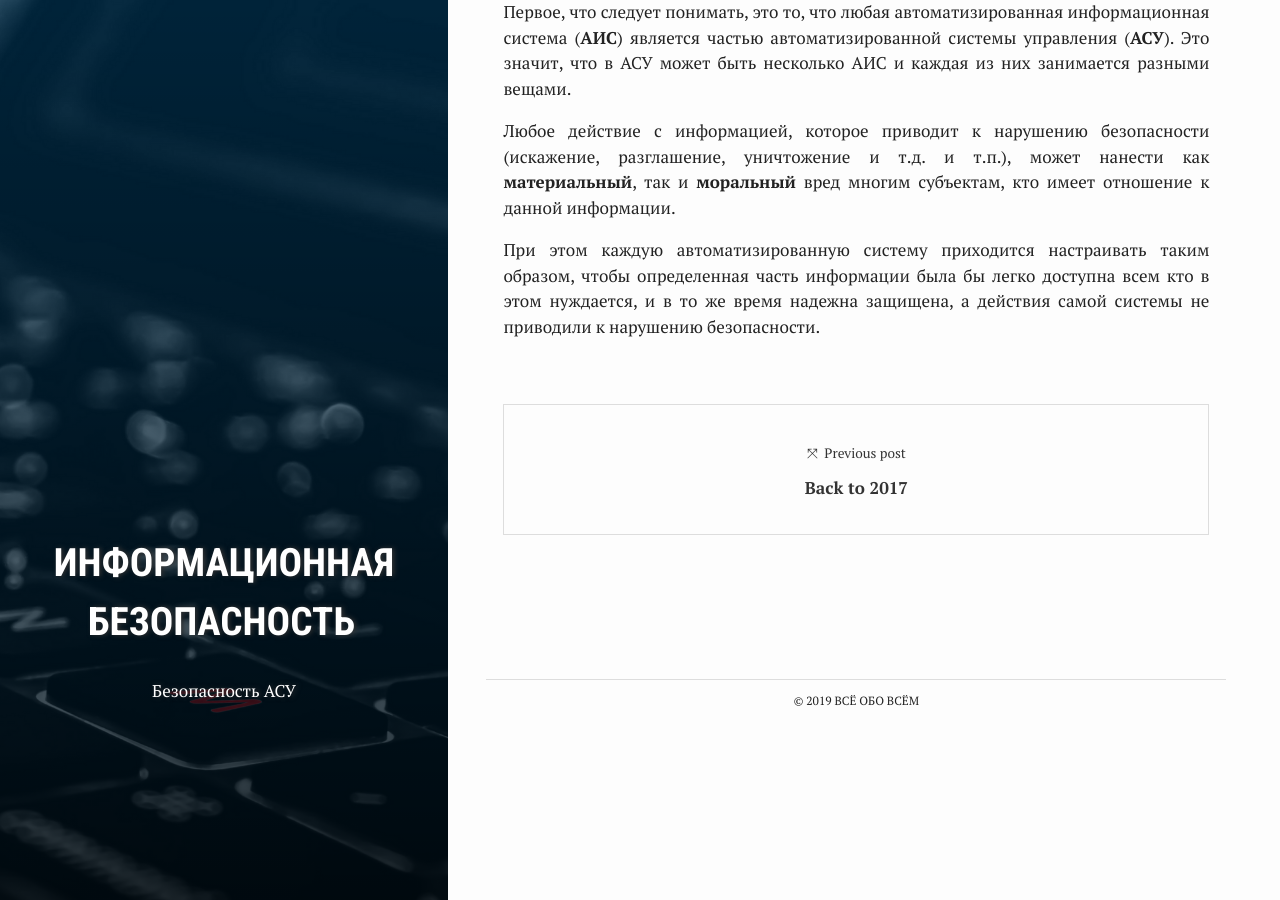
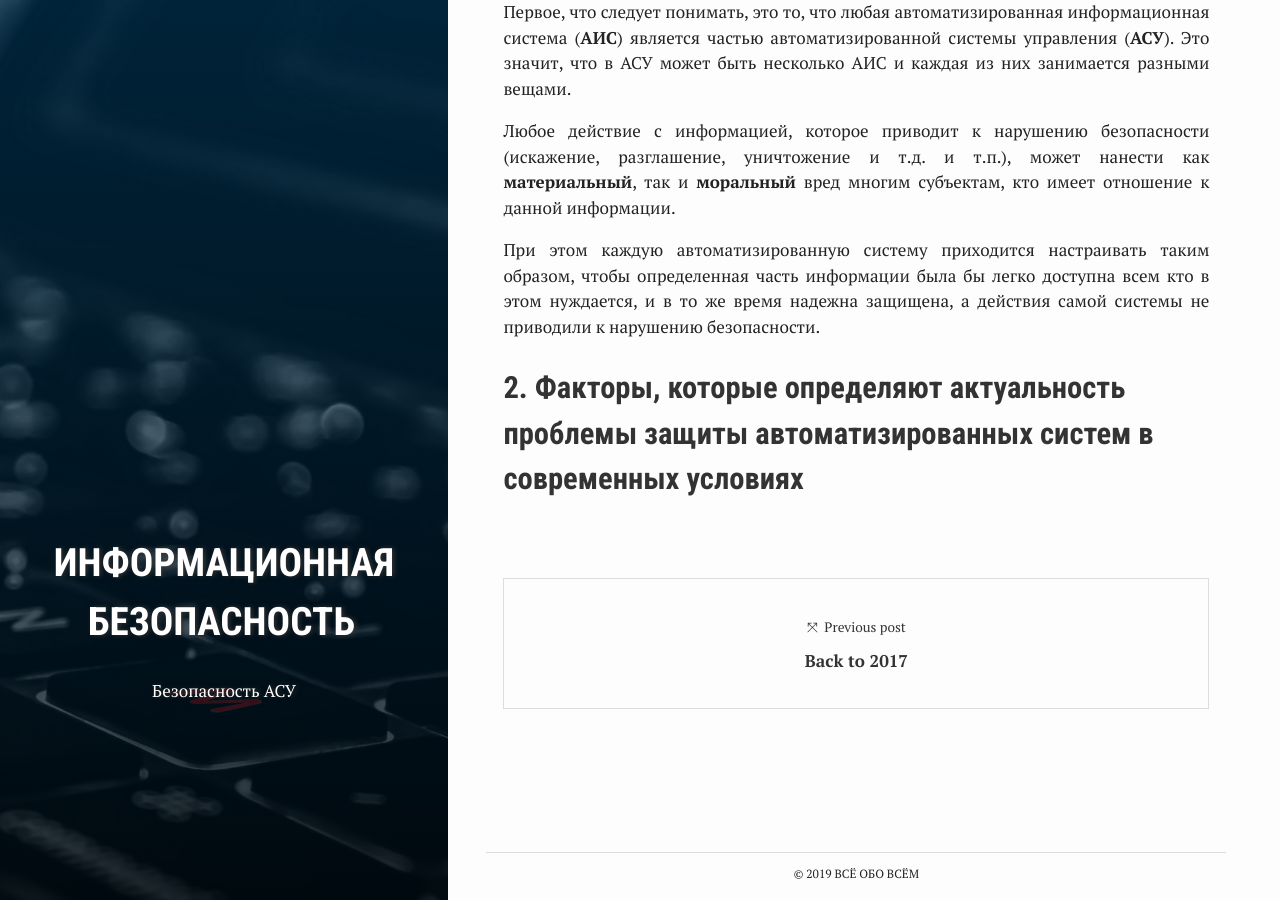
Before and after one commit to ghostmorgan/ghostmorgan.github.io, a Jekyll site: the page built from _posts/2019-10-11-inform_security_1_1.md, in a window 1280 px wide and 900 px high, scrolled down 2485 px. Built offline with Jekyll 4.4.1, drawn with Linux system fonts in a browser that asks for light colours; nearby versions of some CDN libraries; comment, search, counter and statistics services are not loaded.

Commit message:
Update 2019-10-11-inform_security_1_1.md

```diff
--- a/_posts/2019-10-11-inform_security_1_1.md
+++ b/_posts/2019-10-11-inform_security_1_1.md
@@ -62,3 +62,5 @@ comments: true
 Любое действие с информацией, которое приводит к нарушению безопасности (искажение, разглашение, уничтожение и т.д. и т.п.), может нанести как **материальный**, так и **моральный** вред многим субъектам, кто имеет отношение к данной информации.
 
 При этом каждую автоматизированную систему приходится настраивать таким образом, чтобы определенная часть информации была бы легко доступна всем кто в этом нуждается, и в то же время надежна защищена, а действия самой системы не приводили к нарушению безопасности.
+
+<h2><a href="2">2. Факторы, которые определяют актуальность проблемы защиты автоматизированных систем в современных условиях</a></h2>
```
